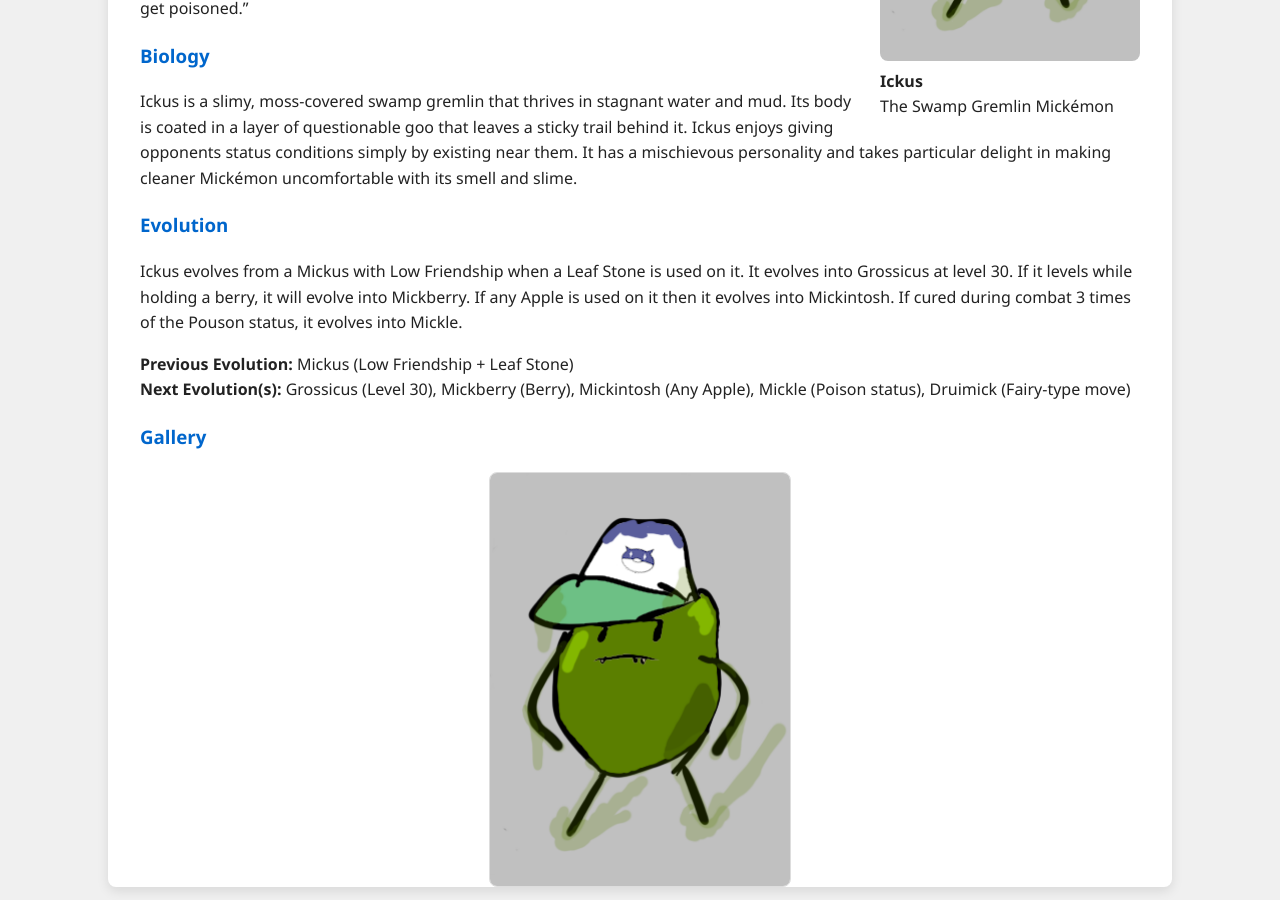
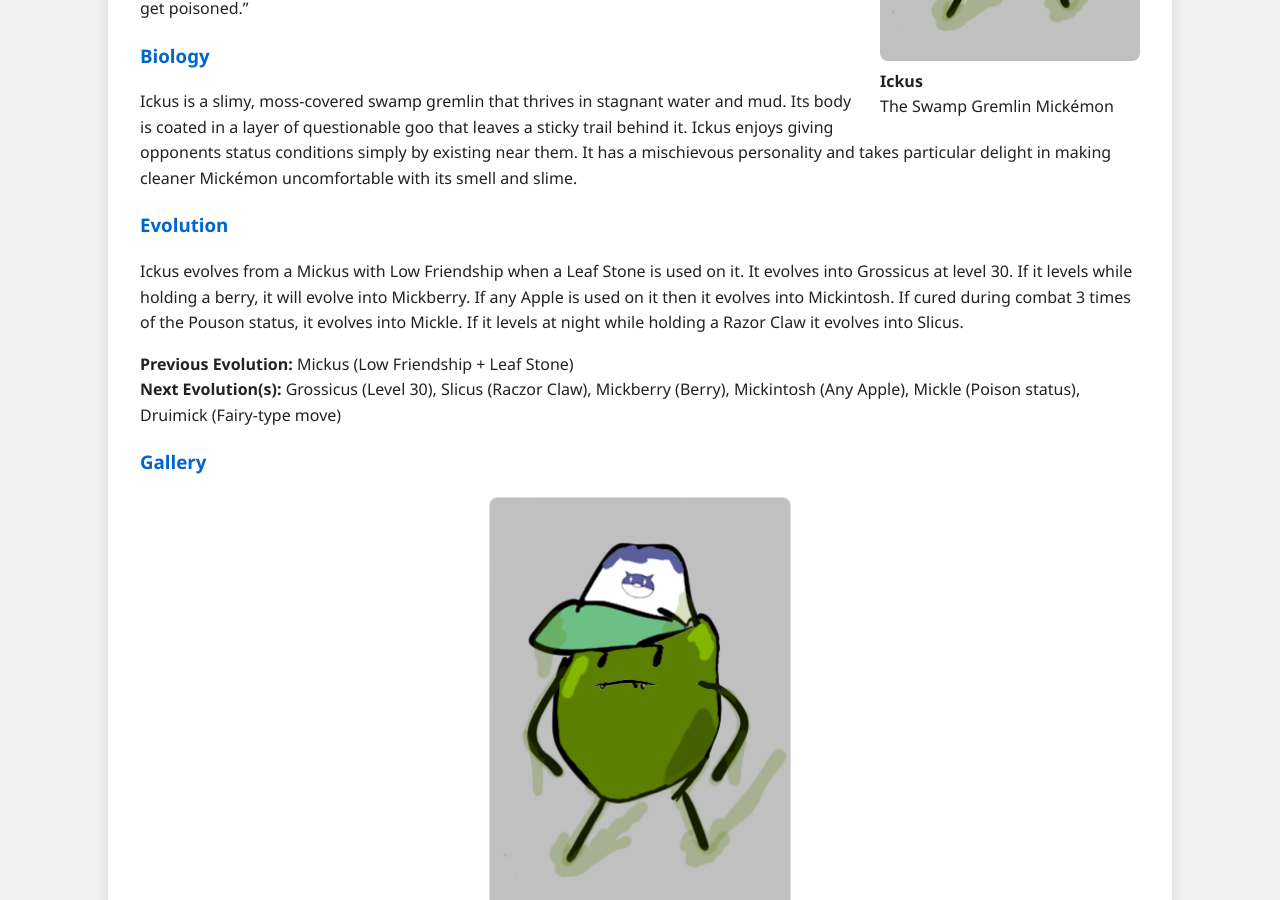
Before and after one commit to elizibar/elizibar.github.io, a Jekyll site: the page built from mickedex/plant/ickus.md, in a window 1280 px wide and 900 px high, scrolled down 481 px. Built offline with Jekyll 4.4.1, drawn with Linux system fonts in a browser that asks for light colours.

Commit message:
Update ickus.md

```diff
--- a/mickedex/plant/ickus.md
+++ b/mickedex/plant/ickus.md
@@ -25,10 +25,10 @@
 
 ### Evolution
 
-Ickus evolves from a Mickus with Low Friendship when a Leaf Stone is used on it.  It evolves into Grossicus at level 30.  If it levels while holding a berry, it will evolve into Mickberry.  If any Apple is used on it then it evolves into Mickintosh.  If cured during combat 3 times of the Pouson status, it evolves into Mickle.
+Ickus evolves from a Mickus with Low Friendship when a Leaf Stone is used on it.  It evolves into Grossicus at level 30.  If it levels while holding a berry, it will evolve into Mickberry.  If any Apple is used on it then it evolves into Mickintosh.  If cured during combat 3 times of the Pouson status, it evolves into Mickle.  If it levels at night while holding a Razor Claw it evolves into Slicus.
 
 **Previous Evolution:** Mickus (Low Friendship + Leaf Stone)
-**Next Evolution(s):** Grossicus (Level 30), Mickberry (Berry), Mickintosh (Any Apple), Mickle (Poison status), Druimick (Fairy-type move)
+**Next Evolution(s):** Grossicus (Level 30), Slicus (Raczor Claw), Mickberry (Berry), Mickintosh (Any Apple), Mickle (Poison status), Druimick (Fairy-type move)
 
 ### Gallery
 ![Ickus](/assets/images/ickus.png){:width="30%" style="display: block; margin: 20px auto; border: 1px solid #ddd; border-radius: 8px;"}
```
